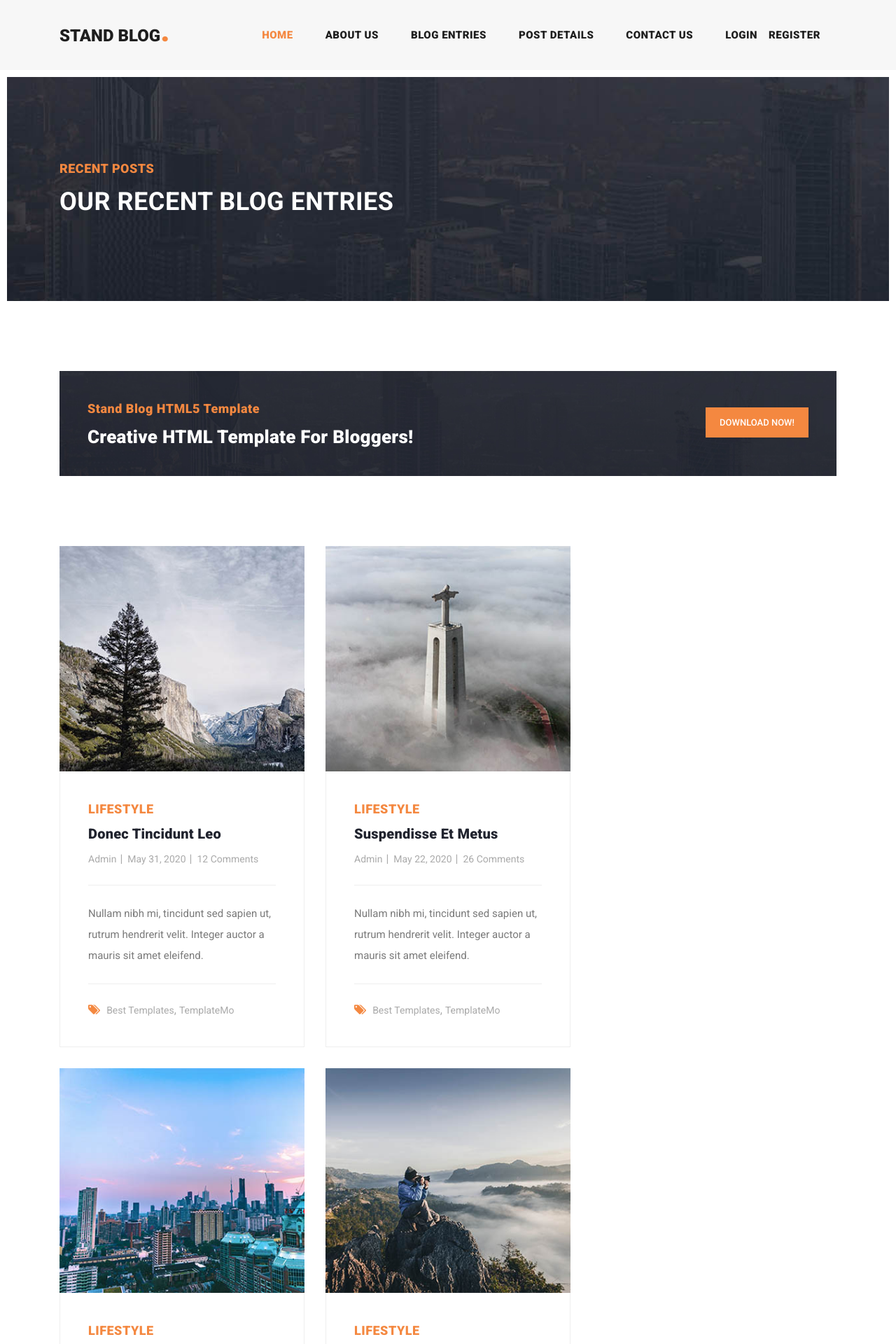
After one commit to faridhaavasi/stand_blog-, a Django app: page /all_post in a window 1280 px wide. The commit adds this page. Shown: the top 1920 px of the page at 70% size. Run offline with Django 4.2, Linux system fonts and the light colour scheme; data that the repository does not hold is empty; some libraries are stand-ins or nearby versions.

Commit message:
view a;; post added and part 1

```diff
--- a/blog/urls.py
+++ b/blog/urls.py
@@ -2,5 +2,6 @@
 from . import views
 app_name = 'blog'
 urlpatterns = [
-     path('detail/<slug:slug>', views.detail, name='detail')
+     path('detail/<slug:slug>', views.detail, name='detail'),
+    path('all_post',views.all_post,name='all_post'),
  ]
--- a/blog/views.py
+++ b/blog/views.py
@@ -5,3 +5,6 @@
 def detail(request, slug):
     post = get_object_or_404(Post, slug=slug)
     return render(request, 'blog/detail.html', {'post': post})
+
+def all_post(request):
+    return render(request,'blog/all_post.html')
--- /dev/null
+++ b/templates/blog/all_post.html
@@ -0,0 +1,242 @@
+{% extends 'parent/base.html' %}
+{% block content %}
+    <!-- Page Content -->
+    <!-- Banner Starts Here -->
+    <div class="heading-page header-text">
+        <section class="page-heading">
+            <div class="container">
+                <div class="row">
+                    <div class="col-lg-12">
+                        <div class="text-content">
+                            <h4>Recent Posts</h4>
+                            <h2>Our Recent Blog Entries</h2>
+                        </div>
+                    </div>
+                </div>
+            </div>
+        </section>
+    </div>
+
+    <!-- Banner Ends Here -->
+
+    <section class="call-to-action">
+        <div class="container">
+            <div class="row">
+                <div class="col-lg-12">
+                    <div class="main-content">
+                        <div class="row">
+                            <div class="col-lg-8">
+                                <span>Stand Blog HTML5 Template</span>
+                                <h4>Creative HTML Template For Bloggers!</h4>
+                            </div>
+                            <div class="col-lg-4">
+                                <div class="main-button">
+                                    <a href="https://templatemo.com/tm-551-stand-blog" target="_parent">Download
+                                        Now!</a>
+                                </div>
+                            </div>
+                        </div>
+                    </div>
+                </div>
+            </div>
+        </div>
+    </section>
+
+
+    <section class="blog-posts grid-system">
+        <div class="container">
+            <div class="row">
+                <div class="col-lg-8">
+                    <div class="all-blog-posts">
+                        <div class="row">
+                            <div class="col-lg-6">
+                                <div class="blog-post">
+                                    <div class="blog-thumb">
+                                        <img src="assets/images/blog-thumb-01.jpg" alt="">
+                                    </div>
+                                    <div class="down-content">
+                                        <span>Lifestyle</span>
+                                        <a href="post-details.html"><h4>Donec tincidunt leo</h4></a>
+                                        <ul class="post-info">
+                                            <li><a href="#">Admin</a></li>
+                                            <li><a href="#">May 31, 2020</a></li>
+                                            <li><a href="#">12 Comments</a></li>
+                                        </ul>
+                                        <p>Nullam nibh mi, tincidunt sed sapien ut, rutrum hendrerit velit. Integer
+                                            auctor a mauris sit amet eleifend.</p>
+                                        <div class="post-options">
+                                            <div class="row">
+                                                <div class="col-lg-12">
+                                                    <ul class="post-tags">
+                                                        <li><i class="fa fa-tags"></i></li>
+                                                        <li><a href="#">Best Templates</a>,</li>
+                                                        <li><a href="#">TemplateMo</a></li>
+                                                    </ul>
+                                                </div>
+                                            </div>
+                                        </div>
+                                    </div>
+                                </div>
+                            </div>
+                            <div class="col-lg-6">
+                                <div class="blog-post">
+                                    <div class="blog-thumb">
+                                        <img src="assets/images/blog-thumb-02.jpg" alt="">
+                                    </div>
+                                    <div class="down-content">
+                                        <span>Lifestyle</span>
+                                        <a href="post-details.html"><h4>Suspendisse et metus</h4></a>
+                                        <ul class="post-info">
+                                            <li><a href="#">Admin</a></li>
+                                            <li><a href="#">May 22, 2020</a></li>
+                                            <li><a href="#">26 Comments</a></li>
+                                        </ul>
+                                        <p>Nullam nibh mi, tincidunt sed sapien ut, rutrum hendrerit velit. Integer
+                                            auctor a mauris sit amet eleifend.</p>
+                                        <div class="post-options">
+                                            <div class="row">
+                                                <div class="col-lg-12">
+                                                    <ul class="post-tags">
+                                                        <li><i class="fa fa-tags"></i></li>
+                                                        <li><a href="#">Best Templates</a>,</li>
+                                                        <li><a href="#">TemplateMo</a></li>
+                                                    </ul>
+                                                </div>
+                                            </div>
+                                        </div>
+                                    </div>
+                                </div>
+                            </div>
+                            <div class="col-lg-6">
+                                <div class="blog-post">
+                                    <div class="blog-thumb">
+                                        <img src="assets/images/blog-thumb-03.jpg" alt="">
+                                    </div>
+                                    <div class="down-content">
+                                        <span>Lifestyle</span>
+                                        <a href="post-details.html"><h4>Donec tincidunt leo</h4></a>
+                                        <ul class="post-info">
+                                            <li><a href="#">Admin</a></li>
+                                            <li><a href="#">May 18, 2020</a></li>
+                                            <li><a href="#">42 Comments</a></li>
+                                        </ul>
+                                        <p>Nullam nibh mi, tincidunt sed sapien ut, rutrum hendrerit velit. Integer
+                                            auctor a mauris sit amet eleifend.</p>
+                                        <div class="post-options">
+                                            <div class="row">
+                                                <div class="col-lg-12">
+                                                    <ul class="post-tags">
+                                                        <li><i class="fa fa-tags"></i></li>
+                                                        <li><a href="#">Best Templates</a>,</li>
+                                                        <li><a href="#">TemplateMo</a></li>
+                                                    </ul>
+                                                </div>
+                                            </div>
+                                        </div>
+                                    </div>
+                                </div>
+                            </div>
+                            <div class="col-lg-6">
+                                <div class="blog-post">
+                                    <div class="blog-thumb">
+                                        <img src="assets/images/blog-thumb-04.jpg" alt="">
+                                    </div>
+                                    <div class="down-content">
+                                        <span>Lifestyle</span>
+                                        <a href="post-details.html"><h4>Mauris ac dolor ornare</h4></a>
+                                        <ul class="post-info">
+                                            <li><a href="#">Admin</a></li>
+                                            <li><a href="#">May 16, 2020</a></li>
+                                            <li><a href="#">28 Comments</a></li>
+                                        </ul>
+                                        <p>Nullam nibh mi, tincidunt sed sapien ut, rutrum hendrerit velit. Integer
+                                            auctor a mauris sit amet eleifend.</p>
+                                        <div class="post-options">
+                                            <div class="row">
+                                                <div class="col-lg-12">
+                                                    <ul class="post-tags">
+                                                        <li><i class="fa fa-tags"></i></li>
+                                                        <li><a href="#">Best Templates</a>,</li>
+                                                        <li><a href="#">TemplateMo</a></li>
+                                                    </ul>
+                                                </div>
+                                            </div>
+                                        </div>
+                                    </div>
+                                </div>
+                            </div>
+                            <div class="col-lg-6">
+                                <div class="blog-post">
+                                    <div class="blog-thumb">
+                                        <img src="assets/images/blog-thumb-05.jpg" alt="">
+                                    </div>
+                                    <div class="down-content">
+                                        <span>Lifestyle</span>
+                                        <a href="post-details.html"><h4>Donec tincidunt leo</h4></a>
+                                        <ul class="post-info">
+                                            <li><a href="#">Admin</a></li>
+                                            <li><a href="#">May 12, 2020</a></li>
+                                            <li><a href="#">16 Comments</a></li>
+                                        </ul>
+                                        <p>Nullam nibh mi, tincidunt sed sapien ut, rutrum hendrerit velit. Integer
+                                            auctor a mauris sit amet eleifend.</p>
+                                        <div class="post-options">
+                                            <div class="row">
+                                                <div class="col-lg-12">
+                                                    <ul class="post-tags">
+                                                        <li><i class="fa fa-tags"></i></li>
+                                                        <li><a href="#">Best Templates</a>,</li>
+                                                        <li><a href="#">TemplateMo</a></li>
+                                                    </ul>
+                                                </div>
+                                            </div>
+                                        </div>
+                                    </div>
+                                </div>
+                            </div>
+                            <div class="col-lg-6">
+                                <div class="blog-post">
+                                    <div class="blog-thumb">
+                                        <img src="assets/images/blog-thumb-06.jpg" alt="">
+                                    </div>
+                                    <div class="down-content">
+                                        <span>Lifestyle</span>
+                                        <a href="post-details.html"><h4>Mauris ac dolor ornare</h4></a>
+                                        <ul class="post-info">
+                                            <li><a href="#">Admin</a></li>
+                                            <li><a href="#">May 10, 2020</a></li>
+                                            <li><a href="#">3 Comments</a></li>
+                                        </ul>
+                                        <p>Nullam nibh mi, tincidunt sed sapien ut, rutrum hendrerit velit. Integer
+                                            auctor a mauris sit amet eleifend.</p>
+                                        <div class="post-options">
+                                            <div class="row">
+                                                <div class="col-lg-12">
+                                                    <ul class="post-tags">
+                                                        <li><i class="fa fa-tags"></i></li>
+                                                        <li><a href="#">Best Templates</a>,</li>
+                                                        <li><a href="#">TemplateMo</a></li>
+                                                    </ul>
+                                                </div>
+                                            </div>
+                                        </div>
+                                    </div>
+                                </div>
+                            </div>
+                            <div class="col-lg-12">
+                                <ul class="page-numbers">
+                                    <li><a href="#">1</a></li>
+                                    <li class="active"><a href="#">2</a></li>
+                                    <li><a href="#">3</a></li>
+                                    <li><a href="#"><i class="fa fa-angle-double-right"></i></a></li>
+                                </ul>
+                            </div>
+                        </div>
+                    </div>
+                </div>
+                {% include 'includes/sidbar.html' %}
+
+
+
+
+{% endblock %}
--- a/templates/includes/header.html
+++ b/templates/includes/header.html
@@ -18,7 +18,7 @@
                         <a class="nav-link" href="about.html">About Us</a>
                     </li>
                     <li class="nav-item">
-                        <a class="nav-link" href="blog.html">Blog Entries</a>
+                        <a class="nav-link" href="{% url 'blog:all_post' %}">Blog Entries</a>
                     </li>
                     <li class="nav-item">
                         <a class="nav-link" href="post-details.html">Post Details</a>
```
